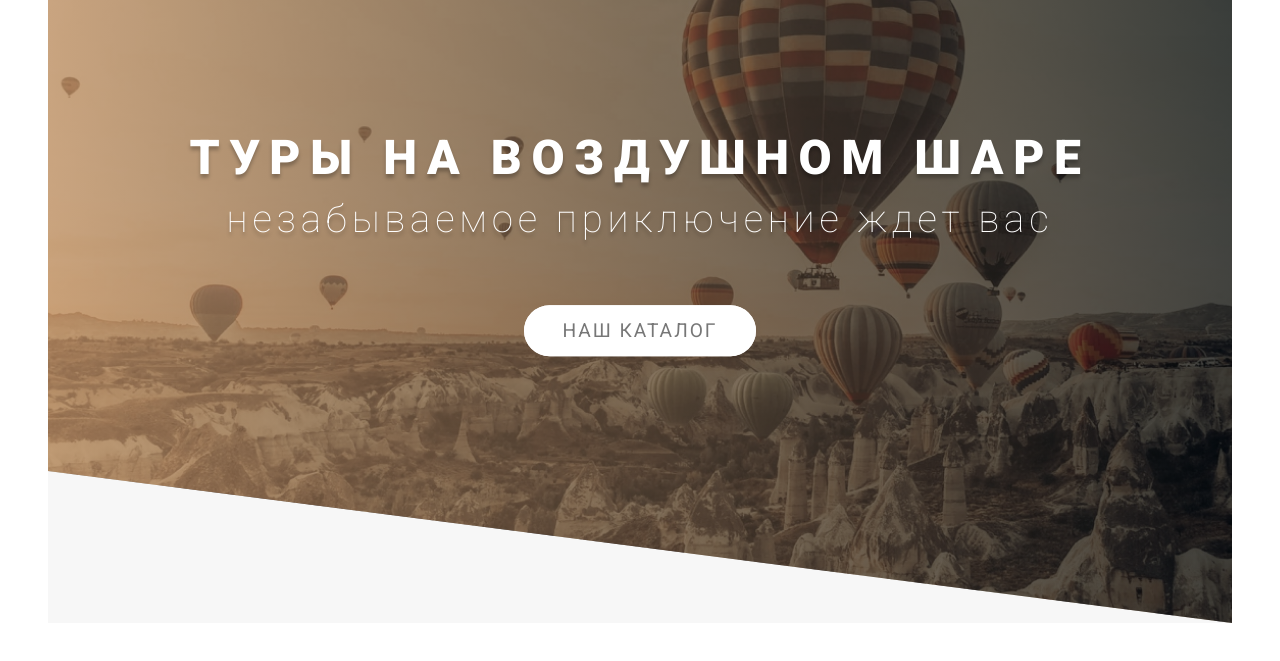
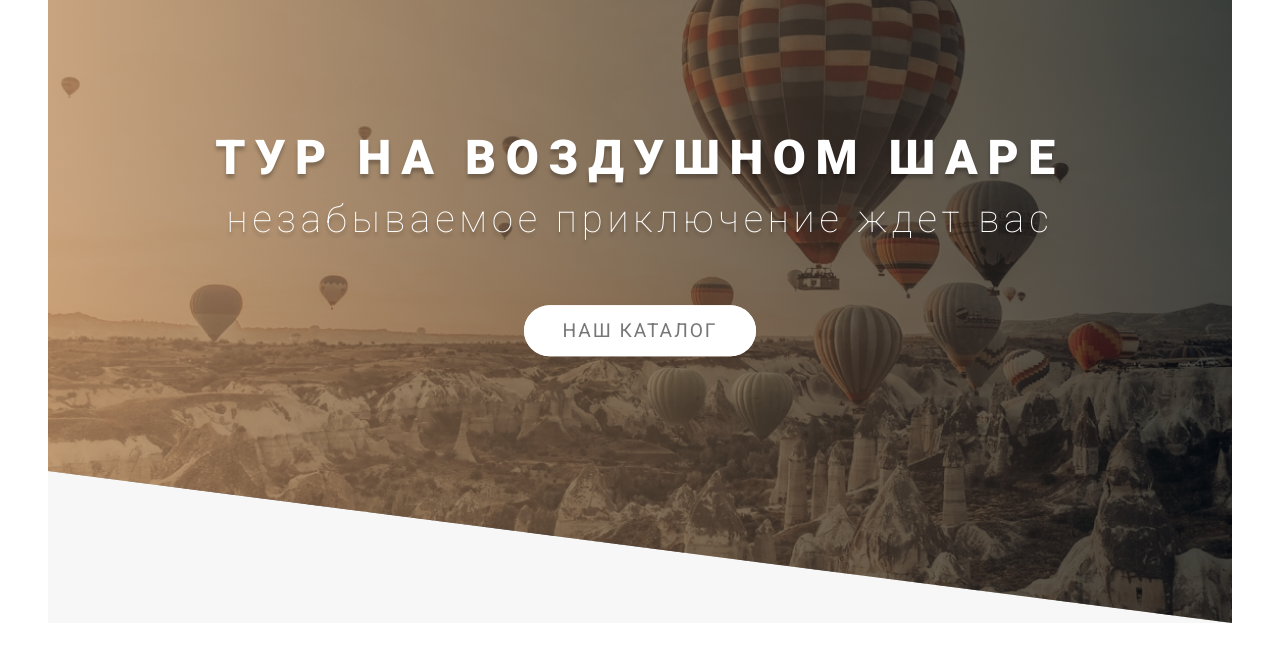
Before and after one commit to VenMark-Dev/baloons, a plain HTML site: page index.html in a window 1280 px wide. Shown: the part 185-846 px from the top of the page. Drawn offline with Linux system fonts and the light colour scheme.

Commit message:
Update index.html

```diff
--- a/index.html
+++ b/index.html
@@ -16,7 +16,7 @@
             <img src="Img/Icon-logo.svg" alt="Logo air baloon" class="header__logo">
             <div class="header__box">
                 <h1 class="title-first">
-                    <span class="title-first__main">ТУРЫ НА ВОЗДУШНОМ ШАРЕ</span>
+                    <span class="title-first__main">ТУР НА ВОЗДУШНОМ ШАРЕ</span>
                     <span class="title-first__secondary">незабываемое приключение ждет вас</span>
                 </h1>
                 <a href="#" class="btn btn_animated">наш каталог</a>
```
